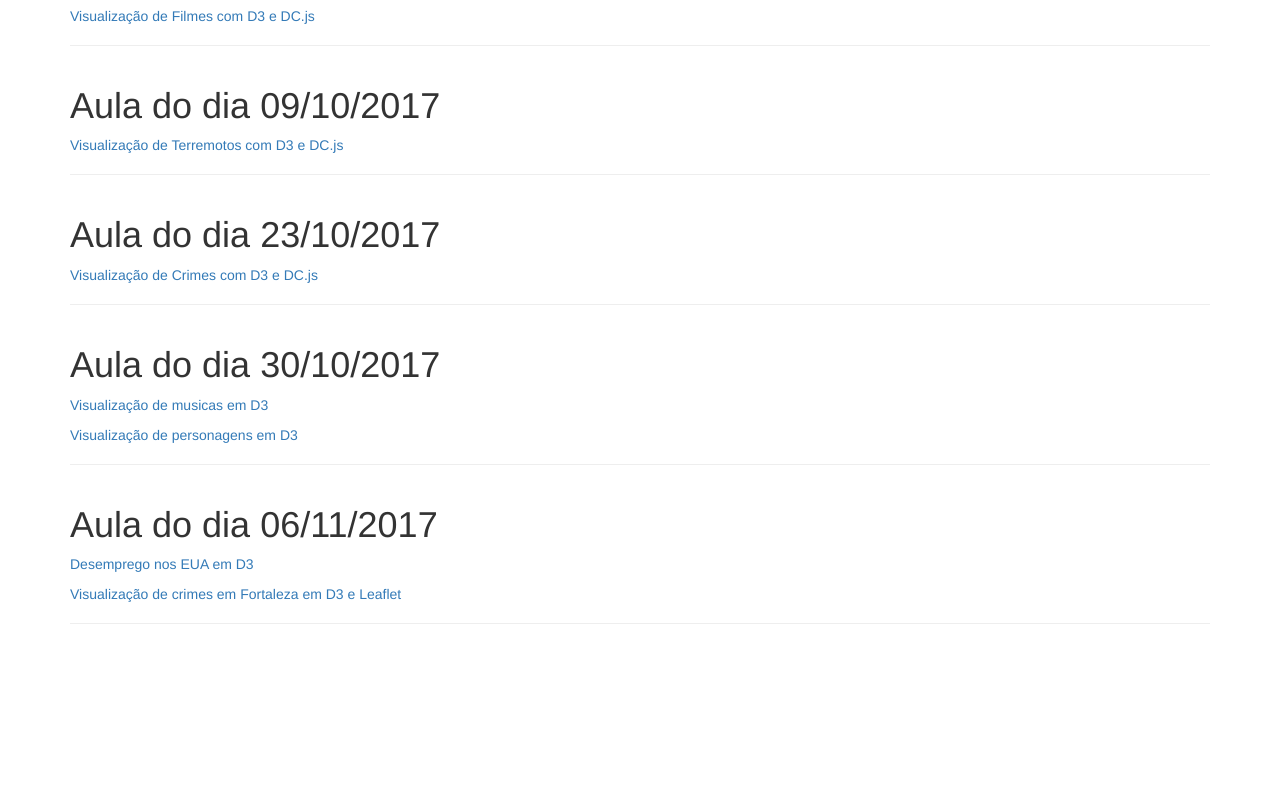
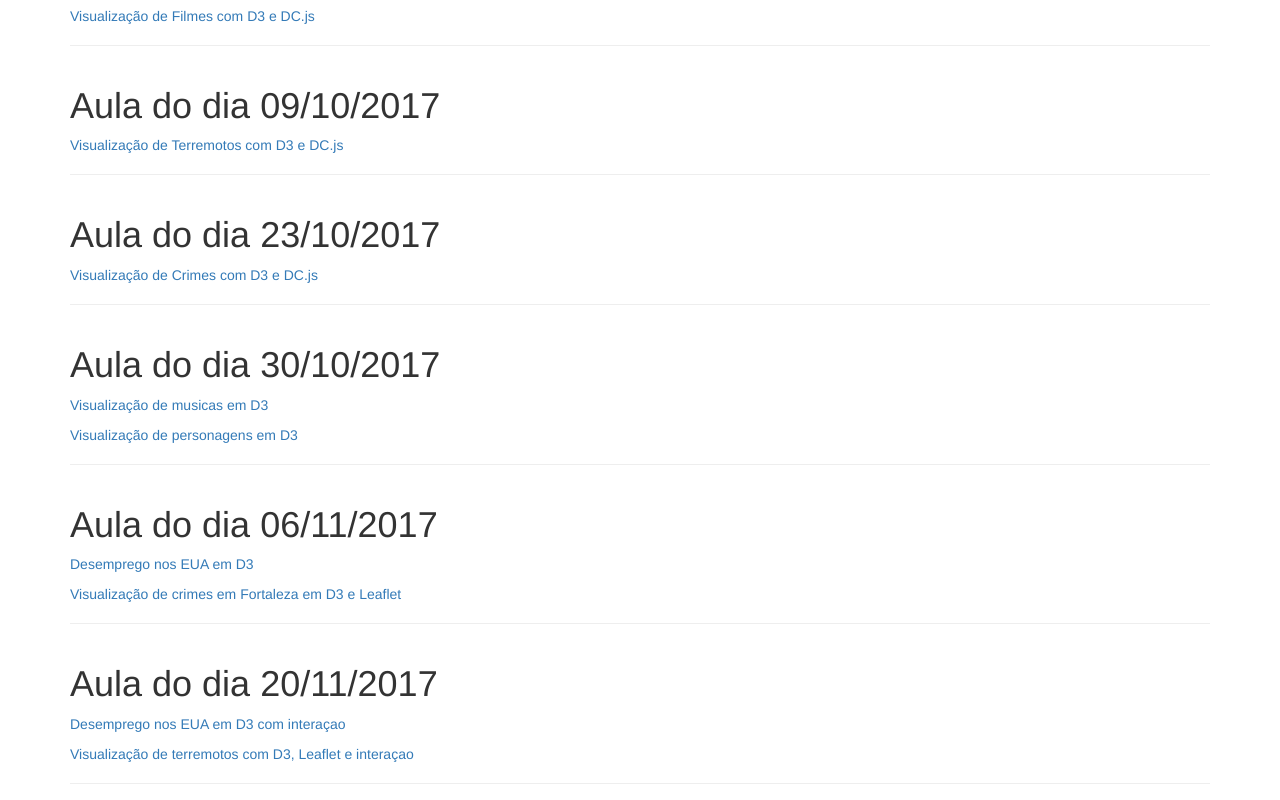
Before and after one commit to carolhmj/datavis-course, a plain HTML site: page index.html in a window 1280 px wide. Shown: the part 743-1543 px from the top of the page. Before the commit the page ends 1387 px from the top, so only its background shows below. Drawn offline with nearby package versions, Linux system fonts and the light colour scheme.

Commit message:
Added links to index

```diff
--- a/index.html
+++ b/index.html
@@ -91,6 +91,11 @@
         <p><a href="/datavis-course/2017_11_06/crimes.html">Visualização de crimes em Fortaleza em D3 e Leaflet</a></p>
       </div>
 
+      <div class="page-header">
+        <h1>Aula do dia 20/11/2017</h1>
+        <p><a href="/datavis-course/2017_11_20/usa.html">Desemprego nos EUA em D3 com interaçao</a></p>
+        <p><a href="/datavis-course/2017_11_20/earthquakes.html">Visualização de terremotos com D3, Leaflet e interaçao</a></p>
+      </div>
     </div><!-- /.container -->
 
     <!-- jQuery (necessary for Bootstrap's JavaScript plugins) -->
```
